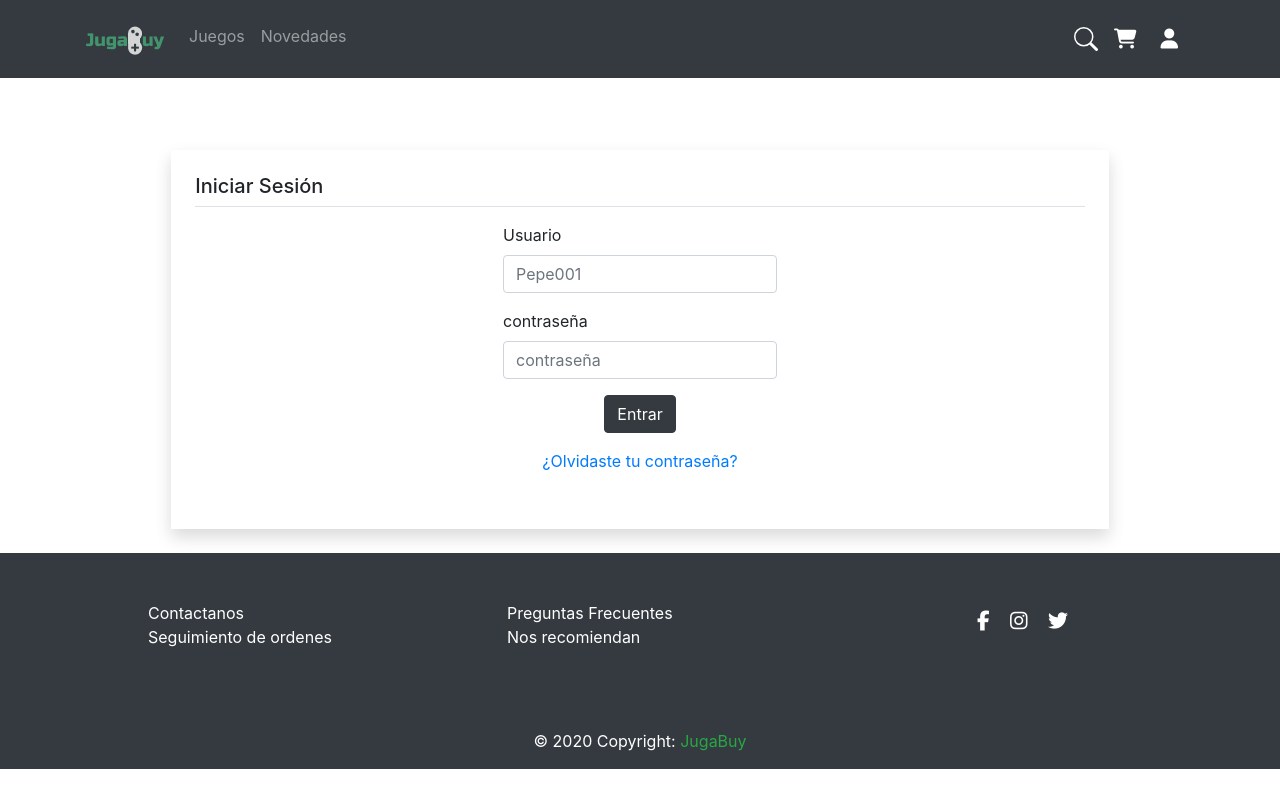
After one commit to Ratapan/jugabuy, a Django app: page /login in a window 1280 px wide. The commit adds this page. Run offline with Django 3.2, Linux system fonts and the light colour scheme; parts of the project's set-up code (start-up, migrations or seed data) failed here and were passed over; some libraries are stand-ins or nearby versions.

Commit message:
login maldito 2.0

```diff
--- a/JugaBuyDj/settings.py
+++ b/JugaBuyDj/settings.py
@@ -119,3 +119,5 @@ USE_TZ = True
 # https://docs.djangoproject.com/en/3.1/howto/static-files/
 
 STATIC_URL = '/static/'
+
+LOGIN_REDIRECT_URL = 'Inicio'
--- a/apps/modelo/admin.py
+++ b/apps/modelo/admin.py
@@ -1,5 +1,5 @@
 from django.contrib import admin
-from apps.modelo.models import  Region, Ciudad, Rol, Usuario, Transacciones, Cesta, Juego, Compra, Key, DetalleCompra, Detalle, biblioteca
+from apps.modelo.models import  Region, Ciudad, Rol, perfil, Transacciones, Cesta, Juego, Compra, Key, DetalleCompra, Detalle, biblioteca
 # Register your models here.
 
 class UsuarioAdmin(admin.ModelAdmin):
@@ -8,7 +8,7 @@ class UsuarioAdmin(admin.ModelAdmin):
 admin.site.register(Region)
 admin.site.register(Ciudad)
 admin.site.register(Rol)
-admin.site.register(Usuario, UsuarioAdmin)
+admin.site.register(perfil, UsuarioAdmin)
 admin.site.register(Transacciones)
 admin.site.register(Cesta)
 admin.site.register(Juego)
--- /dev/null
+++ b/apps/modelo/templates/modelo/login.html
@@ -0,0 +1,40 @@
+{%  extends 'modelo/plantilla.html' %}
+
+
+{% load static %}
+
+{% block nom %}
+<title>Iniciar_Sesion JugaBuy</title>
+{% endblock nom %}
+
+{% block main %}
+<!-- Iniciar Sesion-->
+<div class="container-fluid espacio">
+    <div class="container col-md-9 shadow p-4 mb-4">
+        <h5 class="title">Iniciar Sesión</h5>
+        <div class="modal-footer d-flex justify-content-center">
+            <form class=" d-block" method="post">
+                {%  csrf_token  %}
+                <div class="form-group">
+                    <label for="exampleInputEmail1">Usuario</label>
+                    <input placeholder="Pepe001" type="text" class="form-control" aria-describedby="emailHelp" name="username">
+
+                </div>
+                <div class="form-group">
+                    <label for="exampleInputPassword1">contraseña</label>
+                    <input placeholder="contraseña" type="password" class="form-control" name="password">
+                </div>
+
+
+                <div class="text-center">
+                    <button type="submit" class="btn btn-dark">Entrar</button>
+                </div>
+
+                <div class="form-group mt-3 text-center">
+                    <a href="#">¿Olvidaste tu contraseña?</a>
+                </div>
+            </form>
+        </div>
+    </div>
+</div>
+{% endblock main %}
--- a/apps/modelo/templates/modelo/plantilla.html
+++ b/apps/modelo/templates/modelo/plantilla.html
@@ -38,6 +38,11 @@
                     <li class="nav-item  ">
                         <a class="nav-link" href="{%  url 'novedades' %}">Novedades</a>
                     </li>
+                    {%  if request.user.is_authenticated  %}
+                    <li class="nav-item  ">
+                            <a class="nav-link" href="{%  url 'perfil'%}username={{user.username}}">Perfil</a>
+                        </li>
+                    {%  endif  %}
                 </ul>
             </div>
 
@@ -57,10 +62,17 @@
                         type="button"></i></i></a>
             </div>
             <!-- Usuario -->
+            {%  if request.user.is_authenticated  %}
             <div>
-                <a class="navbar-brand" href="#"><i class="fas fa-user text-white " type="button" data-toggle="modal"
-                        data-target="#staticBackdrop"></i></a>
+                    <a class="navbar-brand" href="{% url 'logout' %}"><i class="fas fa-user text-white " type="button" ></i></a>
+                </div>
+            {%  else  %}
+            <div>
+                    <a class="navbar-brand" href="{% url 'login' %}"><i class="fas fa-user text-white " type="button" ></i></a>
             </div>
+            {%  endif  %}
+
+
         </nav>
     </div>
 
--- a/apps/modelo/urls.py
+++ b/apps/modelo/urls.py
@@ -1,8 +1,8 @@
 from django.contrib import admin
 from django.urls import path, include
 from .views import Inicio,Cuenta,Carrito,Juego_v,Perfil,Novedades
-from .import views
-
+#from .import views
+from django.contrib.auth.views import LoginView,LogoutView
 #Primera urls para vistas con el alias
 
 urlpatterns=[
@@ -10,7 +10,10 @@ urlpatterns=[
     path('CrearCuenta', Cuenta, name="Cuenta"),
     path('carrito', Carrito, name="Carrito"),
     path('Juegos', Juego_v, name="juego"),
-    path('Perfil', Perfil, name="perfil"),
+
+    path('perfil/<str:username>/', Perfil, name="perfil"),
     path('novedades', Novedades, name="novedades"),
+    path('login', LoginView.as_view(template_name='modelo/login.html'), name="login"),
+    path('logout', LogoutView.as_view(template_name='modelo/index.html'), name="logout"),
 
 ]
```
Also changed, not shown: apps/modelo/models.py (+10 -7 lines), apps/modelo/templates/modelo/perfil.html (+6 -3 lines), apps/modelo/views.py (+13 -3 lines), apps/modelo/migrations/0004_auto_20201105_0026.py (added), apps/modelo/migrations/0005_auto_20201105_0031.py (added), apps/modelo/migrations/0006_auto_20201105_1836.py (added), db.sqlite3.
